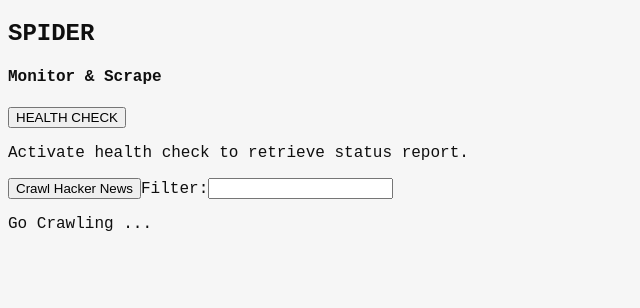
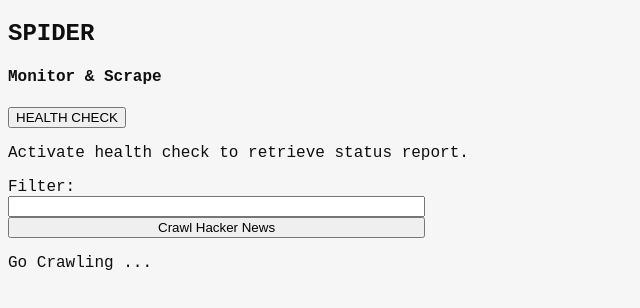
Before and after one commit to JaynewDee/spider, a React (Vite) app: page / in a window 1280 px wide. Shown: the top 308 px of the page, without its empty margins (0-640 px from the left). Built offline with nearby package versions, Linux system fonts and the light colour scheme.

Commit message:
iframes display src results

```diff
--- a/src/App.css
+++ b/src/App.css
@@ -1,3 +1,20 @@
 .domain-box {
   border-bottom: 1px solid black;
 }
+
+.scraped-links-box {
+  display: flex;
+  flex-flow: column nowrap;
+  width: 90vw;
+}
+.scraped-link {
+  margin: 1rem auto;
+  width: 100%;
+  height: 100vh;
+}
+
+.input-btn-pair {
+  display: flex;
+  flex-flow: column nowrap;
+  width: 33%;
+}
--- a/src/components/Controls/Controls.tsx
+++ b/src/components/Controls/Controls.tsx
@@ -5,6 +5,7 @@ const Controls = () => {
   const [msg, setMsg] = useState([]);
   const [srcs, setSrcs] = useState<string[]>([]);
   const [filterState, setFilterState] = useState("");
+
   const handleScrapeMe = async () => {
     const msg = await Invokers.getDomains();
     const parsed = JSON.parse(msg);
@@ -15,9 +16,11 @@ const Controls = () => {
     const res = await Invokers.getHackerSrcs(17, filterState || "https");
     setSrcs(res);
   };
+
   const handleFilterChange = (e: any) => {
     setFilterState(e.target.value);
   };
+
   return (
     <div>
       <div className="container">
@@ -31,7 +34,7 @@ const Controls = () => {
         ) : (
           <p>Activate health check to retrieve status report.</p>
         )}
-        <button onClick={handleGetHackers}>Crawl Hacker News</button>
+        <div className="input-btn-pair">
           <label>Filter:</label>
           <input
             value={filterState}
@@ -39,12 +42,16 @@ const Controls = () => {
             type="text"
             onChange={handleFilterChange}
           />
+          <button onClick={handleGetHackers}>Crawl Hacker News</button>
+        </div>
         {srcs.length ? (
-          <>
+          <div className="scraped-links-box">
             {srcs.map((src) => (
-              <p>{src}</p>
+              <iframe className="scraped-link" src={src}>
+                {src}
+              </iframe>
             ))}
-          </>
+          </div>
         ) : (
           <p>Go Crawling ...</p>
         )}
```
Also changed, not shown: 1 other file (tests, documents, lock files or other folders). Lines whose indentation alone changed are shown as unchanged.
